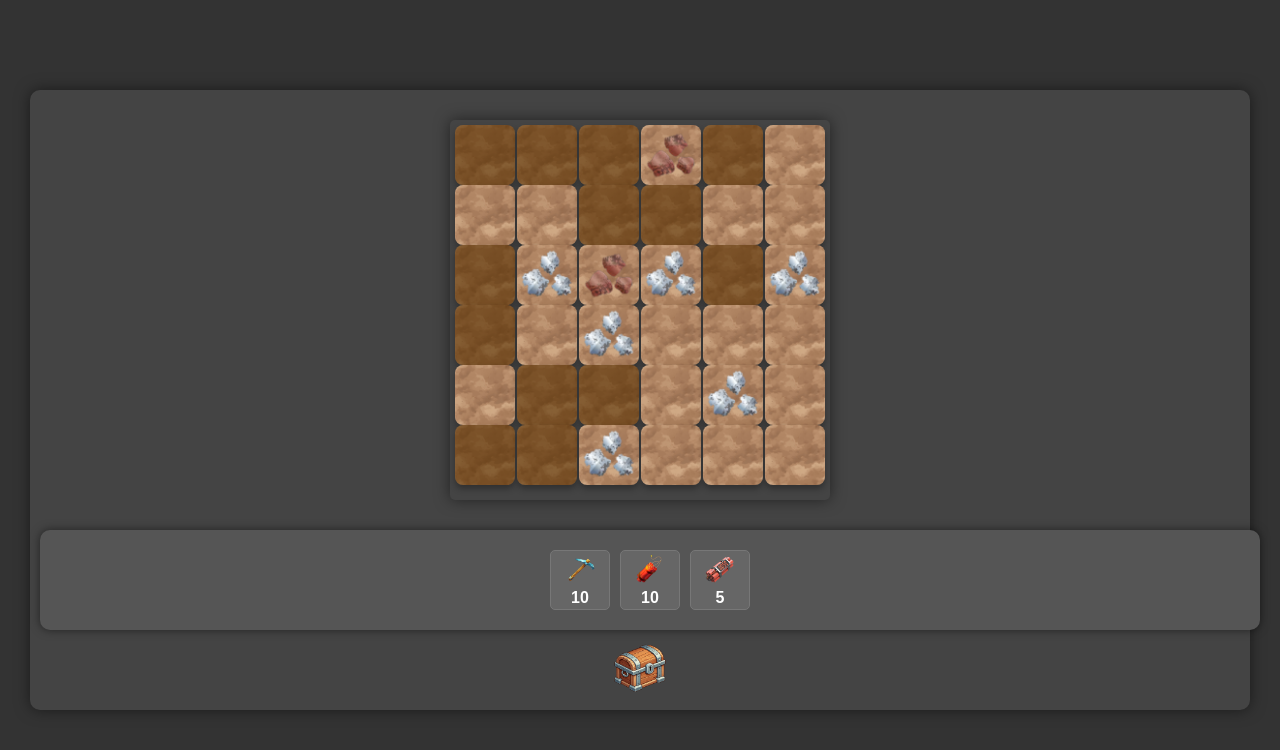
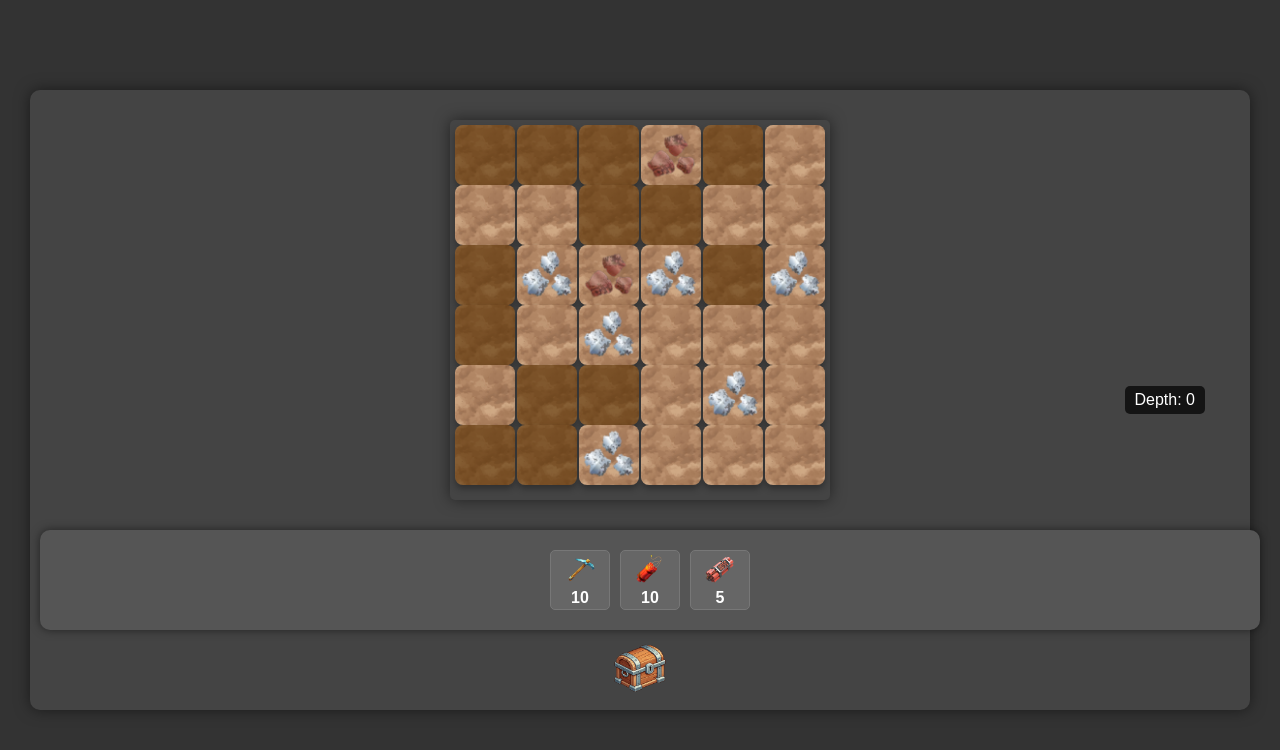
Before and after one commit to thomson0313/web-miningGame-bigPrize, a plain HTML site: page index.html in a window 1280 px wide. Drawn offline with Linux system fonts and the light colour scheme.

Commit message:
Update index.html

```diff
--- a/index.html
+++ b/index.html
@@ -9,6 +9,8 @@
 <body>
     <div id="game-container">
         <div id="mine-area">
+            <div id="depth-counter">Depth: 0</div>
+
             <div id="mine-grid">
                 <!-- Blocks will be dynamically generated by JavaScript -->
             </div>
```
